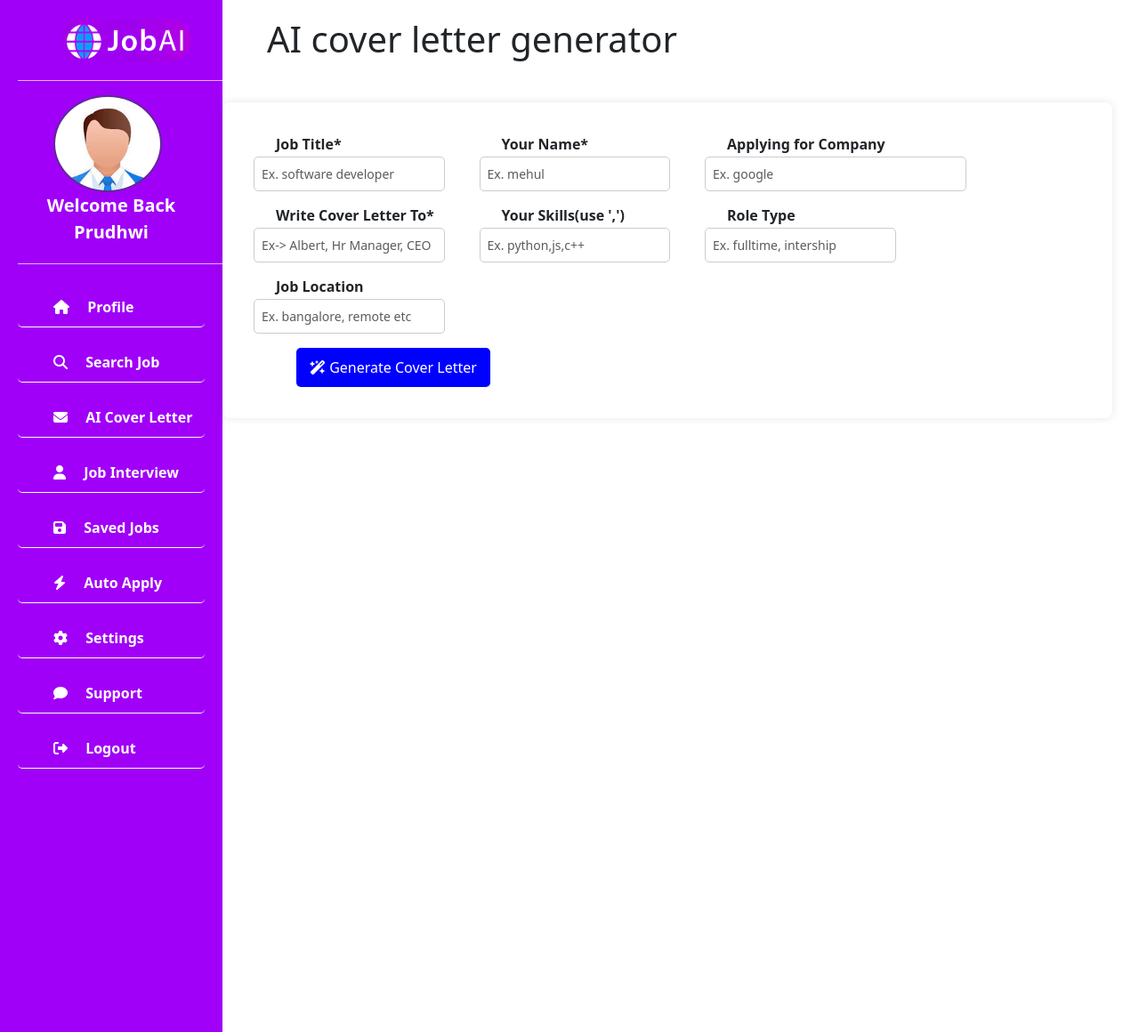
After one commit to PrudhwiRaj1/JobAi, a Django app: page /cover-letter/ in a window 1280 px wide. The commit adds this page. Shown: the whole page at 89% size. Run offline with Django 5.2, Linux system fonts and the light colour scheme; some libraries are stand-ins or nearby versions.

Commit message:
40th commit

```diff
--- /dev/null
+++ b/JobAi/JobAi/static/assets/css/cover-letter.css
@@ -0,0 +1,207 @@
+.sidebar {
+    width: 250px;
+    background: rgb(160, 0, 247);
+    color: white;
+    padding: 20px;
+    height: 145vh;
+}
+
+.sidebar h2 {
+    text-align: center;
+}
+
+.sidebar ul {
+    list-style: none;
+    padding: 0;
+}
+
+.sidebar ul li {
+    padding: 10px;
+    cursor: pointer;
+}
+
+.main-content {
+    flex: 1;
+    padding-top: 10px;
+    margin-top: 10px;
+    margin-right: 30px;
+
+}
+
+.stats {
+    display: flex;
+    justify-content: space-between;
+    margin-top: 20px;
+}
+
+
+
+
+.divider {
+    height: 1px;
+    background: white;
+    opacity: 0.7;
+    margin-top: 20px;
+    margin-right: 10px;
+    width: 250px;
+}
+
+.box {
+    padding-top: 2px;
+    border-radius: 5px;
+    margin-top: 15px;
+    border-bottom: 1px white solid;
+}
+
+
+.nav-link {
+    text-decoration: none;
+    color: white;
+    font-weight: bold;
+    text-align: justify;
+    margin-left: 30px;
+}
+
+#profile {
+    margin-left: 50px;
+    font-size: 40px;
+
+}
+
+.active {
+    background-color: rgb(160, 0, 247);
+    color: white;
+}
+
+
+
+button {
+    padding: 10px;
+    background-color: blue;
+    color: white;
+    border: none;
+    border-radius: 5px;
+    cursor: pointer;
+}
+
+button:hover {
+    background-color: #0056b3;
+}
+
+
+
+.profile1 {
+    display: flex;
+    margin-top: 20px;
+    margin-left: 25px;
+    height: 20px;
+    margin-bottom: 10px;
+}
+
+.profile-pic1 {
+    width: 40px;
+    height: 40px;
+    border-radius: 50%;
+    object-fit: cover;
+    border: 2px solid #5a2c91;
+
+}
+
+
+#cover-letter {
+
+    margin-left: 50px;
+    font-size: 40px;
+
+}
+
+.container {
+    margin-top: 20px;
+    margin-right: 20px;
+    background-color: white;
+    align-items: center;
+    background: white;
+    padding: 15px;
+    border-radius: 8px;
+    box-shadow: 0 2px 4px rgba(0, 0, 0, 0.1);
+}
+
+
+/* Main Content */
+.mainpricing {
+    padding: 20px;
+    flex-grow: 1;
+    background: white;
+    min-height: 100vh;
+}
+
+/* Form Styling */
+.coverletterbox {
+    background: white;
+    padding: 20px;
+    border-radius: 8px;
+    box-shadow: 0 0 10px rgba(0, 0, 0, 0.1);
+}
+
+
+
+.formcoverletter {
+    background: white;
+    padding: 15px;
+    border-radius: 5px;
+}
+
+/* Form Controls */
+.coverletterformdiv .row {
+    display: flex;
+    flex-wrap: wrap;
+    gap: 15px;
+}
+
+.coverletterinputblock {
+    display: flex;
+    flex-direction: column;
+}
+
+.coverletterlabel {
+    font-weight: bold;
+    margin-bottom: 2px;
+}
+
+.form-control {
+    padding: 8px;
+    border: 1px solid #ccc;
+    border-radius: 5px;
+    font-size: 14px;
+}
+
+/* Buttons */
+button {
+    background: blue;
+    color: white;
+    border: none;
+    padding: 10px 15px;
+    cursor: pointer;
+    border-radius: 5px;
+    font-size: 16px;
+}
+
+button:hover {
+    background: blue;
+}
+
+
+
+/* Responsive Design */
+@media (max-width: 768px) {
+    .mainpricing {
+        margin-left: 210px;
+    }
+}
+
+@media (max-width: 576px) {
+    .mainpricing {
+        margin-left: 0;
+        padding-top: 20px;
+    }
+}
--- a/JobAi/JobAi/static/assets/css/home.css
+++ b/JobAi/JobAi/static/assets/css/home.css
@@ -91,7 +91,7 @@ h2 {
     opacity: 0.7;
     margin-top: 20px;
     margin-right: 10px;
-    width: 268px;
+    width: 259px;
 }
 
 .box {
--- a/JobAi/JobAi_App/templates/base.html
+++ b/JobAi/JobAi_App/templates/base.html
@@ -27,7 +27,7 @@
                 <a href="{%url 'search-job' %}" class="nav-link fw-bold"><li><i class="fa-solid fa-search"></i> &emsp;Search Job</li></a>
             </div>
             <div class="box" onclick="select(this)">
-                <a href="#Cover-Letters" class="nav-link fw-bold"><li><i class="fa-solid fa-envelope"></i> &emsp;AI Cover Letter</li></a>
+                <a href="{%url 'ai_cover_letter'%}" class="nav-link fw-bold"><li><i class="fa-solid fa-envelope"></i> &emsp;AI Cover Letter</li></a>
             </div>
             <div class="box" onclick="select(this)">
                 <a href="#Mock-Job-Interviews" class="nav-link fw-bold"><li><i class="fa-solid fa-user"></i> &emsp;Job Interview</li></a>
--- /dev/null
+++ b/JobAi/JobAi_App/templates/cover-letter.html
@@ -0,0 +1,77 @@
+{%extends 'base.html'%}
+{% load static %}
+{% block content %}
+
+<head>
+    <link rel="stylesheet" href="{%static 'assets/css/cover-letter.css'%}">
+</head>
+
+<body>
+
+    <div class="main-content">
+        <h2 id="cover-letter" class="mb-3">AI cover letter generator</h1>
+            <div class="" style="margin-top: 95px;">
+                <div class="cover-letter-generator coverletterbox w-100" style="position:relative;margin-bottom:50px">
+
+                    <div class="formcoverletter">
+                        <form class="formcover">
+                            <div class="coverletterformdiv">
+                                <div class="row">
+
+                                    <div class="col-lg-3">
+                                        <div class="coverletterinputblock"><label
+                                                class="coverletterlabel form-label">Job
+                                                Title*</label><input required="" placeholder="Ex. software developer"
+                                                type="text" id="position" class="form-control" value=""></div>
+                                    </div>
+                                    <div class="col-lg-3">
+                                        <div class="coverletterinputblock"><label
+                                                class="coverletterlabel form-label">Your
+                                                Name*</label><input required="" placeholder="Ex. mehul" type="text"
+                                                id="name" class="form-control" value=""></div>
+                                    </div>
+                                    <div class="col-lg-4">
+                                        <div class="coverletterinputblock"><label
+                                                class="coverletterlabel form-label">Applying for Company</label><input
+                                                required="" placeholder="Ex. google" type="text" id="Companyname"
+                                                class="form-control" value=""></div>
+                                    </div>
+                                    <div class="col-lg-3">
+                                        <div class="coverletterinputblock"><label
+                                                class="coverletterlabel form-label">Write
+                                                Cover Letter To*</label>
+                                            <input required="" placeholder="Ex-> Albert, Hr Manager, CEO" type="text"
+                                                id="hrname" class="form-control" value="">
+                                        </div>
+                                    </div>
+                                    <div class="col-lg-3">
+                                        <div class="coverletterinputblock"><label
+                                                class="coverletterlabel form-label">Your
+                                                Skills(use ',')</label><input placeholder="Ex. python,js,c++"
+                                                type="text" id="skills" class="form-control" value=""></div>
+                                    </div>
+                                    <div class="col-lg-3">
+                                        <div class="coverletterinputblock"><label
+                                                class="coverletterlabel form-label">Role
+                                                Type</label><input placeholder="Ex. fulltime, intership" type="text"
+                                                id="roletype" class="form-control" value=""></div>
+                                    </div>
+                                    <div class="col-lg-3">
+                                        <div class="coverletterinputblock"><label
+                                                class="coverletterlabel form-label">Job
+                                                Location</label><input placeholder="Ex. bangalore, remote etc"
+                                                type="text" id="location" class="form-control" value=""></div>
+                                    </div>
+                                </div>
+                                <div class="covergeneratorbutton"><button type="submit" class="mx-5 mt-3"><i
+                                            class="fa-solid fa-wand-magic-sparkles"></i> Generate Cover Letter</button>
+                                </div>
+                            </div>
+                        </form>
+
+                    </div>
+                </div>
+            </div>
+    </div>
+</body>
+{% endblock %}
--- a/JobAi/JobAi_App/templates/search-job.html
+++ b/JobAi/JobAi_App/templates/search-job.html
@@ -169,6 +169,4 @@
 
 
 </body>
-
-</html>
 {% endblock %}
--- a/JobAi/JobAi_App/urls.py
+++ b/JobAi/JobAi_App/urls.py
@@ -10,6 +10,7 @@ urlpatterns = [
     path('login/',views.login,name="login"),
     path('base/',views.base,name="base"),
     path('search-job/',views.search_job,name='search-job'),
+    path('cover-letter/',views.coverletter,name='ai_cover_letter'),
     path('Register/',views.Register,name='Register'),
     path('Forgot Password/',views.Forgot_pwd,name='Forgot Password')
 ]
--- a/JobAi/JobAi_App/views.py
+++ b/JobAi/JobAi_App/views.py
@@ -97,6 +97,7 @@ def convert_docx_to_json(docx_path, filename):
 
     return json.dumps(data, indent=4)
 # Create your views here.
+
 def login(request):
     return render(request,'login.html')
 def username(request):
@@ -117,3 +118,5 @@ def base(request):
     return render(request,'base.html')
 def search_job(request):
     return render(request,'search-job.html',username(request))
+def coverletter(request):
+    return render(request,'cover-letter.html',username(request))
```
